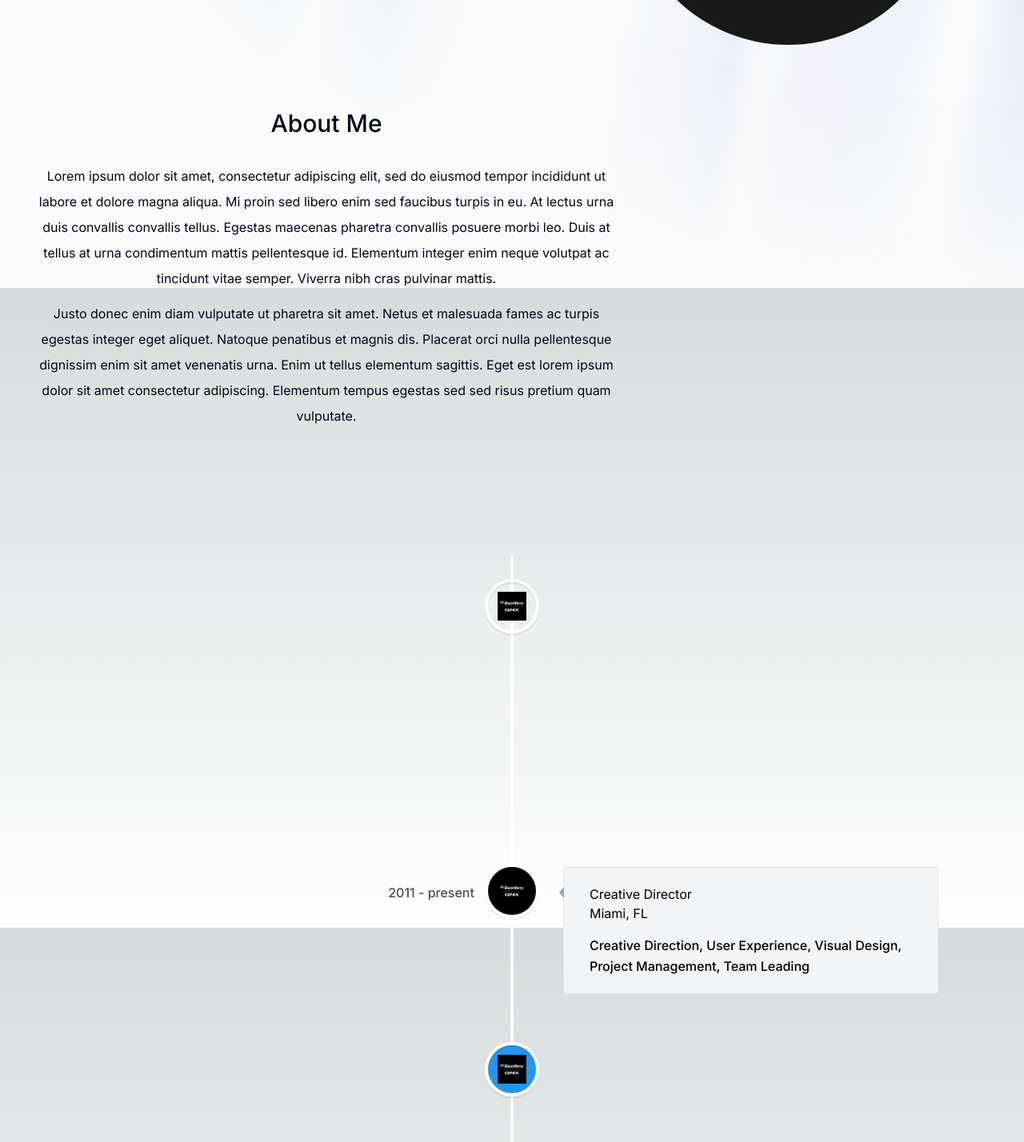
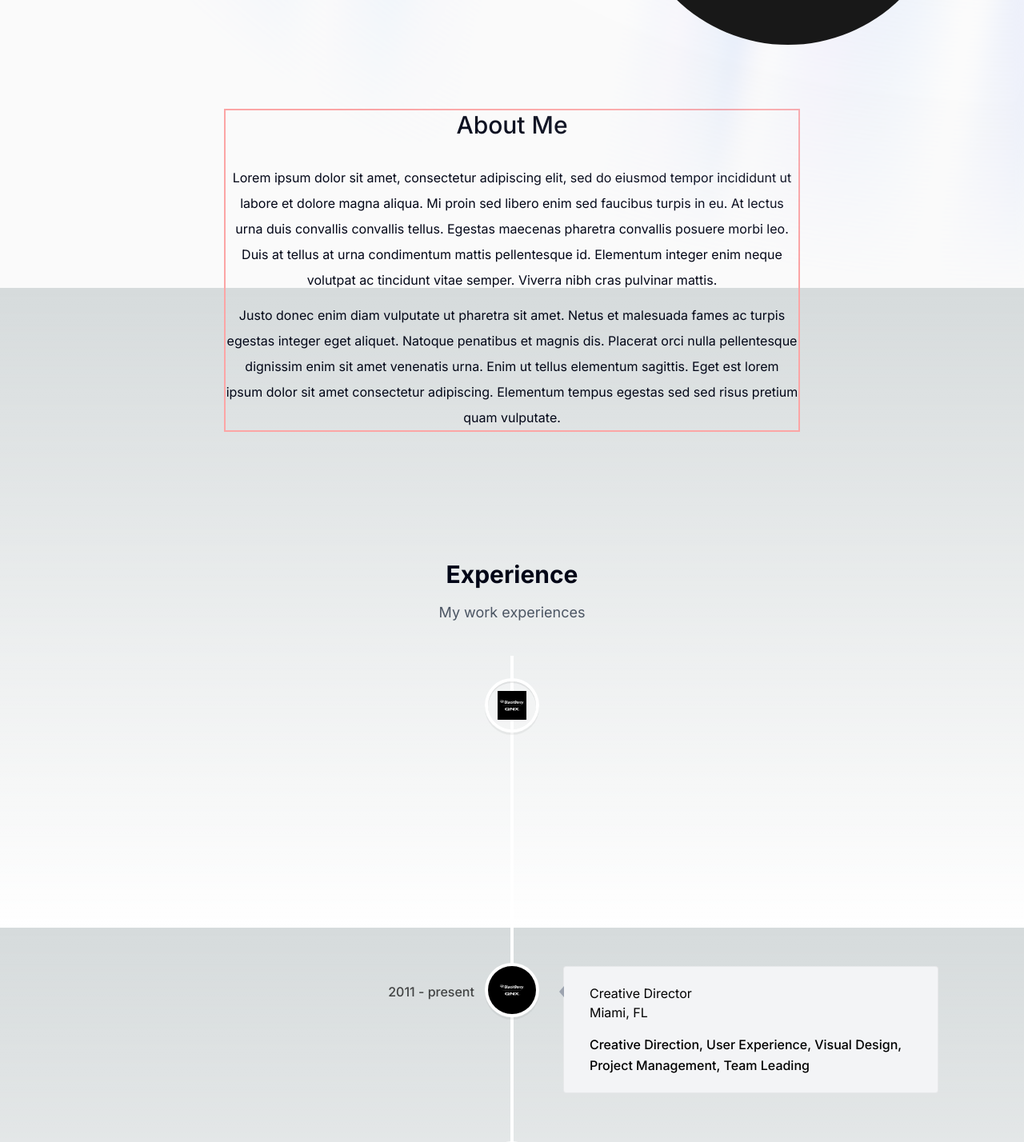
Before and after one commit to AhnafulH/Personal_Website, a Next.js app in the folder portofolio-website/: page / in a window 1280 px wide. Shown: the part 440-1868 px from the top of the page at 80% size. Built offline with nearby package versions, Linux system fonts and the light colour scheme.

Commit message:
Fixed about section position and added headers to exp and test

```diff
--- a/portofolio-website/app/page.tsx
+++ b/portofolio-website/app/page.tsx
@@ -19,7 +19,7 @@ import Contact from "@/components/Contact2";
 export default function Home() {
   return (
     <AuroraBackground>
-      <main className="flex min-h-screen flex-col items-center">
+      <main className="min-h-screen flex flex-col items-center">
         <div className="container mx-auto px-12 py-4">
           <Header/>
           <HeroSection/>
@@ -31,8 +31,8 @@ export default function Home() {
           <Skills3/>
           {/* <Project/> */}
           <ProjectCard/>
-          <Testimonial/>
-          <Testimonial2/>
+          {/* <Testimonial/> */}
+          {/* <Testimonial2/> */}
           <Testimonial3/>
           {/* <Contact/> */}
           <Contact2/>
--- a/portofolio-website/components/About.tsx
+++ b/portofolio-website/components/About.tsx
@@ -2,7 +2,7 @@ import React from 'react'
 
 function About() {
   return (
-    <section className="mb-28 max-w-[45rem] text-center leading-8
+    <section className="mb-28 max-w-[45rem] text-center leading-8 border-2 border-red-300 mx-auto
       sm:mb-40">
         <h2 className="text-3xl font-medium mb-8">
             About Me
--- a/portofolio-website/components/Experience2.tsx
+++ b/portofolio-website/components/Experience2.tsx
@@ -10,6 +10,11 @@ import { experiences } from '@/lib/experiences';
 
 const Experience2 = () => {
   return (
+    <section>
+      <div className="text-center mb-10">
+          <h2 className="text-3xl font-bold mb-4">Experience</h2>
+          <p className="text-lg text-gray-600">My work experiences</p>
+        </div>
     <VerticalTimeline
       animate={true}
     >
@@ -106,6 +111,7 @@ const Experience2 = () => {
         </p>
     </VerticalTimelineElement>
 </VerticalTimeline>
+</section>
   )
 }
 
--- a/portofolio-website/components/Testimonial3.tsx
+++ b/portofolio-website/components/Testimonial3.tsx
@@ -3,7 +3,10 @@ import React from 'react'
 const Testimonial3 = () => {
   return (
     <div>
-
+        <div className="text-center mt-10">
+        <h2 className="font-bold text-4xl md:text-5xl text-center">Testimonial</h2>
+        <p className="text-lg text-gray-600 py-5">A small selection of recent projects</p>
+      </div>
     <div className="w-screen h-20 bg-gray-200 border-2 border-red-300">
     <div className="w-1/2 border-2 border-green-400">
         new width
```
